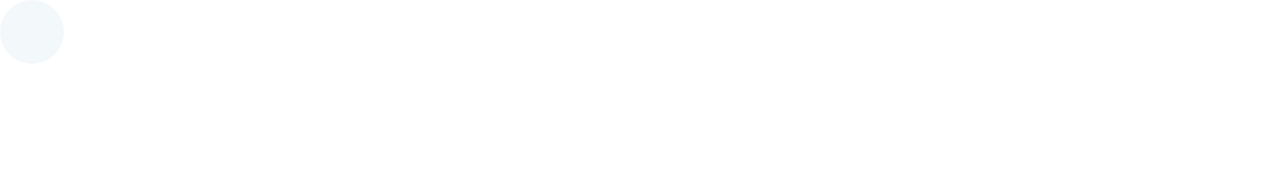
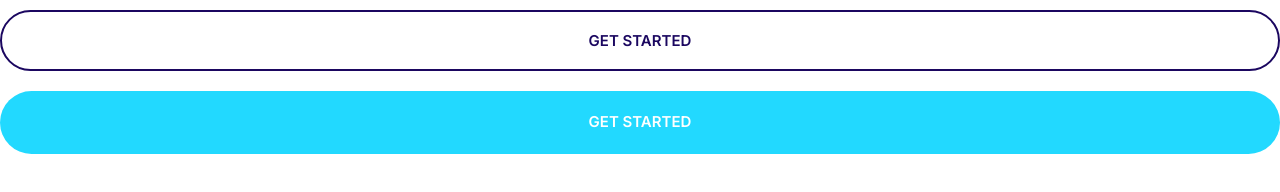
Before and after one commit to Arafat-alim/Moshify, a plain HTML site: page index.html in a window 1280 px wide. Drawn offline with Linux system fonts and the light colour scheme.

Commit message:
button component added

```diff
--- a/css/style.css
+++ b/css/style.css
@@ -4,6 +4,12 @@
   --color-accent: #ff3400;
   --color-heading: #1b0760;
   --color-body: #918ca4;
+}
+
+*,
+*::before,
+*::after {
+  box-sizing: border-box;
 }
 
 /* Typography */
@@ -171,3 +177,69 @@ a {
   justify-content: center;
   align-items: center;
 }
+
+/* Buttons */
+.btn {
+  border-radius: 40px;
+  border: 0;
+  cursor: pointer;
+  font-size: 1.8rem;
+  font-weight: 600;
+  padding: 2rem 3rem;
+  margin: 1rem 0;
+  text-transform: uppercase;
+  white-space: nowrap;
+  text-align: center;
+
+}
+
+.btn--primary {
+  background-color: var(--color-primary);
+  color: #fff;
+}
+
+.btn--primary:hover {
+  background-color: #3a8ffd;
+}
+
+.btn--secondary {
+  background-color: var(--color-secondary);
+  color: #fff;
+}
+
+.btn--secondary:hover {
+  background-color: #00c8eb;
+  color: #fff;
+}
+
+.btn--accent {
+  background-color: var(--color-accent);
+  color: #fff;
+}
+
+.btn--accent:hover {
+  background-color: #ec3000;
+  color: #fff;
+}
+
+.btn--outline {
+  background-color: #fff;
+  border: 2px solid var(--color-heading);
+  color: var(--color-heading);
+}
+
+.btn--outline:hover {
+  background-color: var(--color-heading);
+  color: #fff;
+}
+
+.btn--block {
+  display: inline-block;
+  width: 100%;
+}
+
+@media screen and (min-width: 1024px) {
+  .btn {
+    font-size: 1.5rem;
+  }
+}
--- a/index.html
+++ b/index.html
@@ -14,10 +14,8 @@
 </head>
 
 <body>
-  <span class="icon-container">
-    <svg class="icon icon--primary">
-      <use xlink:href="images/sprite.svg#growth"></use>
-    </svg>
+  <button class="btn btn--outline btn--block">Get Started</button>
+  <a href="#" class="btn btn--secondary btn--block">Get started</a>
   </span>
 </body>
 
```
